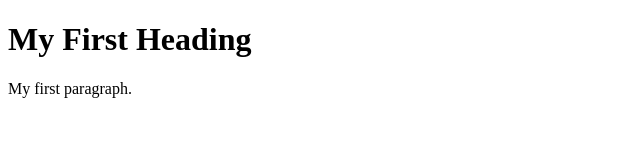
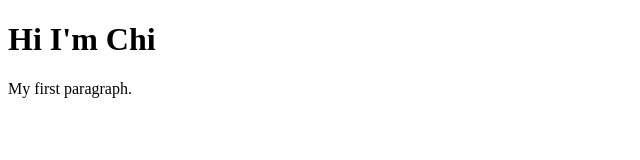
Before and after one commit to chileeeee/chileeeee.github.io, a plain HTML site: page index.html in a window 1280 px wide. Shown: the whole page, without its empty margins (0-640 px from the left). Drawn offline with Linux system fonts and the light colour scheme.

Commit message:
Update index.html

```diff
--- a/index.html
+++ b/index.html
@@ -2,7 +2,7 @@
 <html>
 <body>
 
-<h1>My First Heading</h1>
+<h1>Hi I'm Chi</h1>
 
 <p>My first paragraph.</p>
 
```
